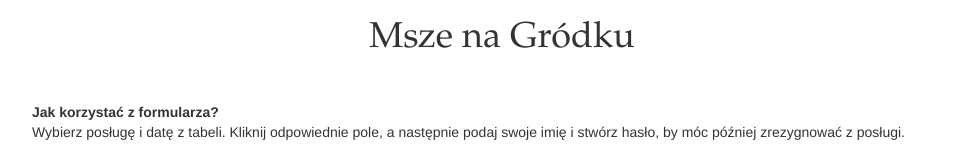
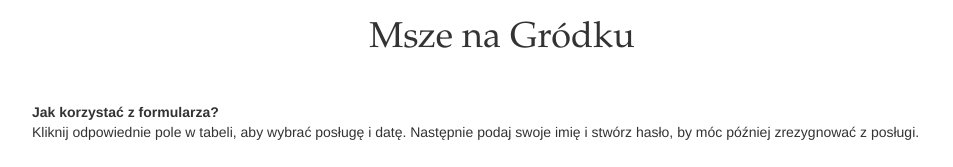
Before and after one commit to mszenagrodku/mszenagrodku.github.io, a plain HTML site: page index.html in a window 1280 px wide. Shown: the top 167 px of the page, without its empty margins (138-1091 px from the left). Drawn offline with Linux system fonts and the light colour scheme; a script that the page names is missing.

Commit message:
Improved help.

```diff
--- a/index.html
+++ b/index.html
@@ -43,8 +43,8 @@
         <div class="assignments" data-bind="visible: gridVisible">
             <p>
                 <strong>Jak korzystać z formularza?</strong><br>
-                Wybierz posługę i datę z tabeli.
-                Kliknij odpowiednie pole, a następnie podaj swoje imię i stwórz hasło, by móc później zrezygnować z posługi.
+                Kliknij odpowiednie pole w tabeli, aby wybrać posługę i datę.
+                Następnie podaj swoje imię i stwórz hasło, by móc później zrezygnować z posługi.
             </p>
             <table>
                 <thead>
```
